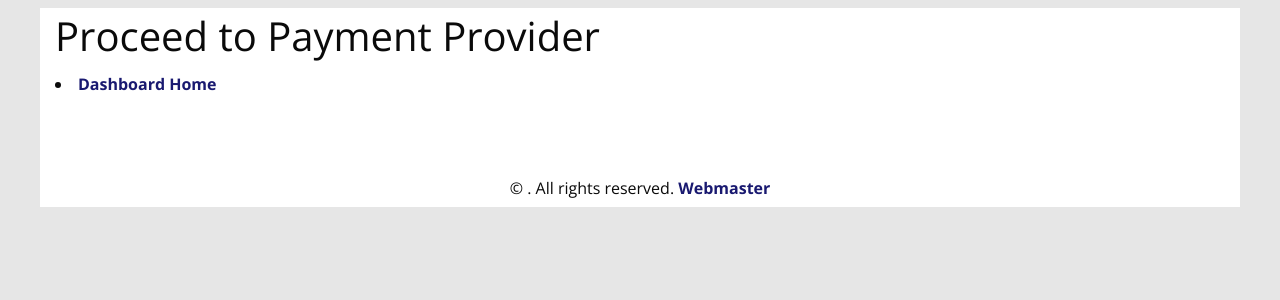
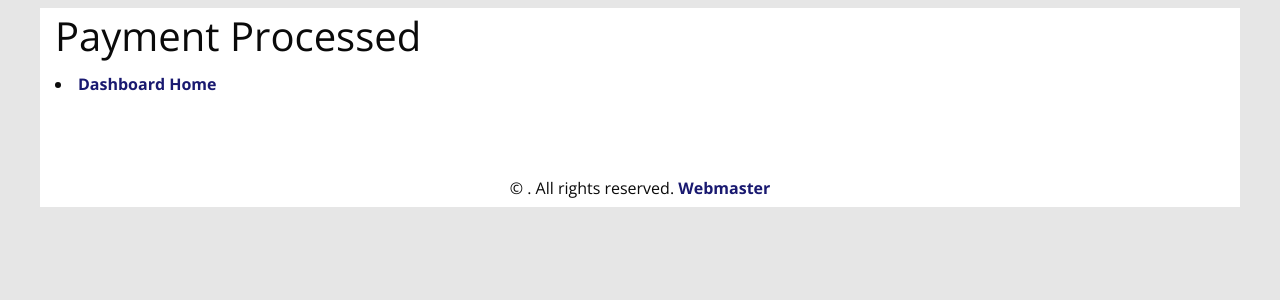
Before and after one commit to KebleBall/Eisitirio, a Python web app: template eisitirio/templates/purchase/payment_processed.html in a window 1280 px wide. Shown: the part 190-490 px from the top of the page. Run offline with Jinja, Linux system fonts and the light colour scheme; the template is opened without the code that fills it, so the values that code supplies are empty.

Commit message:
Fix small bug

```diff
--- a/eisitirio/logic/realex_logic.py
+++ b/eisitirio/logic/realex_logic.py
@@ -224,7 +224,8 @@ def process_payment(request):
 
     realex_transaction = transaction.eway_transaction
     realex_transaction.completed = datetime.datetime.utcnow()
-    realex_transaction.result_code = request.form['RESULT']
+    # Stored result codes are only of length two
+    realex_transaction.result_code = request.form['RESULT'][:2]
     realex_transaction.charged = int(request.form['AMOUNT'])
     realex_transaction.eway_id = int(request.form['PASREF'])
 
--- a/eisitirio/templates/purchase/payment_processed.html
+++ b/eisitirio/templates/purchase/payment_processed.html
@@ -1,7 +1,7 @@
 <!-- purchase/payment_processed.html -->
 {% extends 'layout.html' %}
 
-{% block title %}Proceed to Payment Provider{% endblock %}
+{% block title %}Payment Processed{% endblock %}
 
 {% block content %}
 <div class="div small-12 columns" style="margin-left: auto; margin-right: auto; float: none !important;">
```
